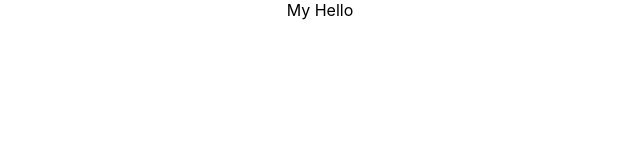
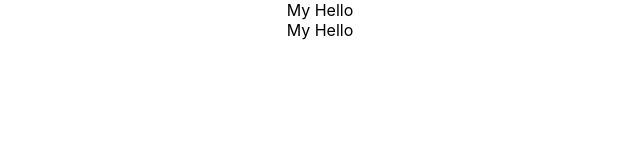
Before and after one commit to robelberhanu/todoapp_frontend, a React (Create React App) app: page / in a window 1280 px wide. Shown: the top 160 px of the page, without its empty margins (320-960 px from the left). Built offline with nearby package versions, Linux system fonts and the light colour scheme.

Commit message:
added a dummy component

```diff
--- a/src/App.js
+++ b/src/App.js
@@ -7,6 +7,16 @@ class App extends Component {
     return (
       <div className="App">
          My Hello
+         <FirstComponent></FirstComponent>
+      </div>
+     );
+  }
+}
+class FirstComponent extends Component {
+  render() {
+    return (
+      <div className="firstComponent">
+         My Hello
       </div>
     );
   }
```
